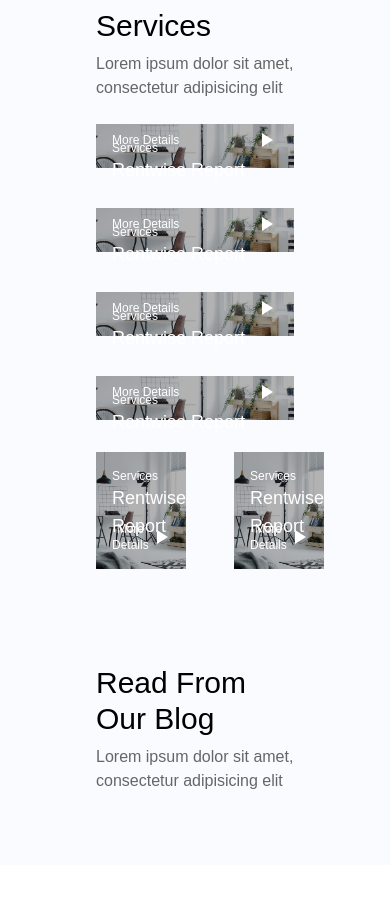
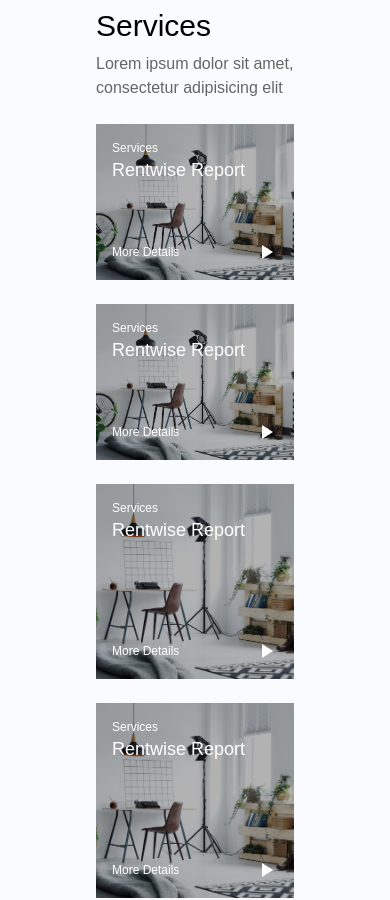
Before and after one commit to Obadea/rentwise, a React (Create React App) app: page /aboutus in a window 390 px wide. Shown: the part 3320-4220 px from the top of the page. Before the commit the page ends 4185 px from the top, so only its background shows below. Built offline with nearby package versions, Linux system fonts and the light colour scheme; a web font is replaced by a local one.

Commit message:
minor issue resolve

```diff
--- a/src/pages/aboutuspage/AboutUsPage.jsx
+++ b/src/pages/aboutuspage/AboutUsPage.jsx
@@ -64,16 +64,35 @@ function AboutUsPage() {
           </div>
           <div className="flex flex-col lg:flex-row gap-8">
             {/* small squares */}
-            <div className="flex flex-wrap gap-10 flex-1 ">
-              <AboutServicePhotoCard className=" flex-1 lg:min-w-[45%] lg:max-h-[45%]" />
-              <AboutServicePhotoCard className="flex-1  lg:min-w-[45%] lg:max-h-[45%]" />
-              <AboutServicePhotoCard className="flex-1  lg:min-w-[45%] lg:max-h-[45%]" />
-              <AboutServicePhotoCard className="flex-1  lg:min-w-[45%] lg:max-h-[45%]" />
+            <div className="flex flex-col lg:flex-wrap gap-6 lg:gap-10 lg:flex-1 ">
+              <AboutServicePhotoCard
+                className="  w-full h-[40vw] lg:min-w-[45%] lg:max-h-[45%]"
+                service="service"
+                paragraph="Rentwise Report"
+              />
+              <AboutServicePhotoCard
+                className=" w-full h-[40vw] lg:min-w-[45%] lg:max-h-[45%]"
+                paragraph="3D Virtual Tour"
+              />
+              <AboutServicePhotoCard
+                className=" w-full h-[50vw] lg:min-w-[45%] lg:max-h-[45%]"
+                paragraph="Rent Saver"
+              />
+              <AboutServicePhotoCard
+                className=" w-full h-[50vw] lg:min-w-[45%] lg:max-h-[45%]"
+                paragraph="Quick Services"
+              />
             </div>
             {/* big rectangless */}
-            <div className="flex gap-12 flex-1">
-              <AboutServicePhotoCard className="max-w-[220px] h-[30vw]" />
-              <AboutServicePhotoCard className="max-w-[220px] h-[30vw]" />
+            <div className="flex flex-col lg:flex-row gap-12 flex-1">
+              <AboutServicePhotoCard
+                className=" w-full h-[80vw] lg:max-w-[220px] lg:h-[30vw]"
+                paragraph="Rent Calculator"
+              />
+              <AboutServicePhotoCard
+                className=" w-full h-[80vw] lg:max-w-[220px] lg:h-[30vw]"
+                paragraph="Recover Asset Value"
+              />
             </div>
           </div>
         </div>
```
